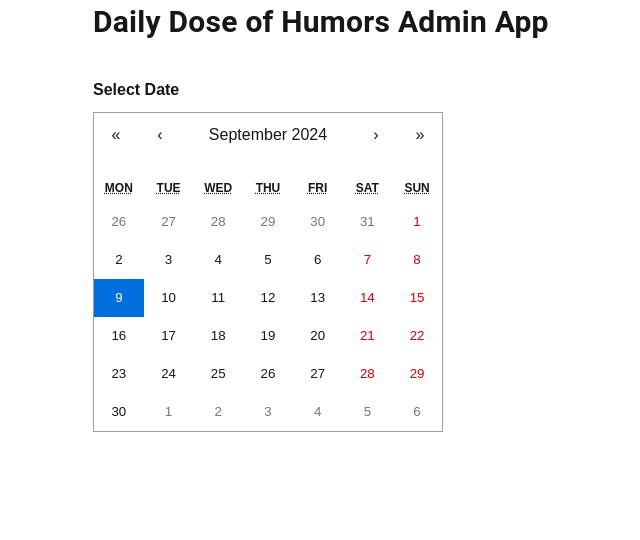
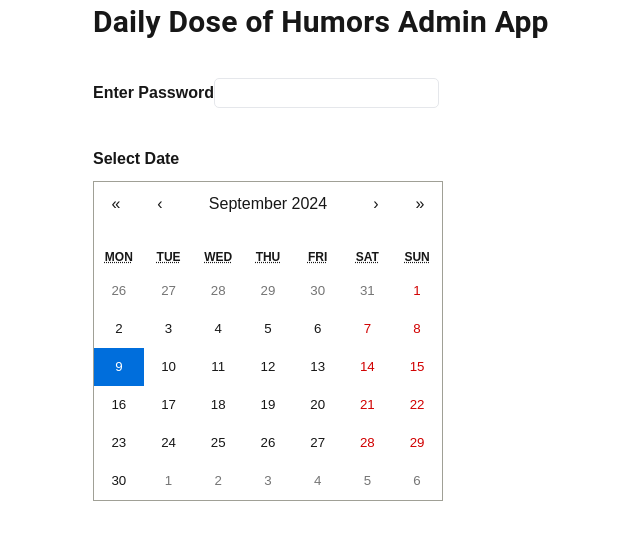
Before and after one commit to cardchess-leader/ddoh-admin-app, a Next.js app: page / in a window 1280 px wide. Shown: the top 540 px of the page, without its empty margins (121-761 px from the left). Built offline with nearby package versions, Linux system fonts and the light colour scheme.

Commit message:
HTTP Message Show + Password Feature

```diff
--- a/package.json
+++ b/package.json
@@ -12,6 +12,7 @@
     "@emotion/react": "^11.13.3",
     "@emotion/styled": "^11.13.0",
     "@mui/material": "^6.0.2",
+    "bcryptjs": "^2.4.3",
     "next": "14.2.8",
     "react": "^18",
     "react-calendar": "^5.0.0",
@@ -20,6 +21,8 @@
     "uuid": "^10.0.0"
   },
   "devDependencies": {
+    "@types/bcrypt": "^5.0.2",
+    "@types/bcryptjs": "^2.4.6",
     "@types/node": "^20",
     "@types/react": "^18",
     "@types/react-dom": "^18",
--- a/src/app/page.tsx
+++ b/src/app/page.tsx
@@ -3,6 +3,7 @@
 
 import React, { useState } from "react";
 import { v4 as uuidv4 } from "uuid";
+import bcrypt from "bcryptjs";
 import { Container, Typography, Box } from "@mui/material";
 import CalendarComponent from "./components/Calendar"; // Correct relative path
 import Dropdown from "./components/Dropdown";
@@ -11,6 +12,7 @@ import SimpleForm from "./components/Form";
 import { HumorCategoryList, firebaseFunctionUrl, HumorDataKey, defaultHumor, Humor, formatDateToYYYYMMDD } from './util';
 
 const HomePage: React.FC = () => {
+  const [password, setPassword] = useState<string>('');
   const [selectedDate, setSelectedDate] = useState<Date | null>(null);
   const [selectedCategory, setSelectedCategory] = useState<string | null>(null);
   const [humorList, setHumorList] = useState<Humor[] | null>(null)
@@ -41,7 +43,7 @@ const HomePage: React.FC = () => {
   }
 
   const createNewHumor = () => {
-    setHumorFormData({...defaultHumor, uuid: uuidv4(), index: humorList?.length || 0}); // this is set
+    setHumorFormData({ ...defaultHumor, uuid: uuidv4(), index: humorList?.length || 0, created_date: formatDateToYYYYMMDD(new Date()), }); // this is set
     setSubmitType('create'); // this is set
   }
 
@@ -79,6 +81,7 @@ const HomePage: React.FC = () => {
       } else {
         requestUrl = `${firebaseFunctionUrl}/addDailyHumors`;
       }
+      const passwordHash = await bcrypt.hash(password, 10);
       const response = await fetch(
         requestUrl,
         {
@@ -86,7 +89,7 @@ const HomePage: React.FC = () => {
           headers: {
             "Content-Type": "application/json",
           },
-          body: JSON.stringify({...humorFormData!, date: formatDateToYYYYMMDD(selectedDate || new Date())}),
+          body: JSON.stringify({ ...humorFormData!, date: formatDateToYYYYMMDD(selectedDate || new Date()), passwordHash }),
         }
       );
       if (response.ok) {
@@ -95,9 +98,11 @@ const HomePage: React.FC = () => {
         setSubmitType('update');
       } else {
         console.error(`${submitType} operation Failed`);
+        setHttpMessage(response.statusText);
       }
     } catch (error) {
       console.error(`${submitType} operation Failed`, error);
+      setHttpMessage(`${submitType} operation Failed, ${error}`);
     } finally {
       setIsHttpRunning(false);
     }
@@ -134,6 +139,16 @@ const HomePage: React.FC = () => {
       </Typography>
       <br />
           <Box mb={4}>
+            <span className="subheading">Enter Password</span>
+              <input
+                type="password"
+                className="form-control flex-1"
+                value={password}
+                onChange={e => setPassword(e.target.value)}
+              />
+            <br />
+          </Box>
+          <Box mb={4}>
             <span className="subheading">Select Date</span>
             <CalendarComponent onDateChange={handleDateChange} />
             <br />
@@ -157,7 +172,7 @@ const HomePage: React.FC = () => {
           {submitType &&
             <Box mb={4}>
               <span className="subheading">Update/Add Humor Details</span>
-          {humorFormData != null && <SimpleForm actionName={submitType ?? 'create'} humorFormData={humorFormData} updateHumorFormData={updateHumorFormData} handleSubmit={handleSubmit} isHttpRunning={isHttpRunning}/>}
+              {humorFormData != null && <SimpleForm actionName={submitType ?? 'create'} humorFormData={humorFormData} updateHumorFormData={updateHumorFormData} handleSubmit={handleSubmit} isHttpRunning={isHttpRunning} />}
             </Box>}
           <div>
             {httpMessage}
--- a/src/app/util.ts
+++ b/src/app/util.ts
@@ -51,19 +51,19 @@ const defaultHumor: Humor = {
   created_date: '2024-01-01', // should be in format of yyyy-mm-dd
   index: 0,
   punchline: '', // empty string will be treated as null, vise versa
-  sender: '',
-  source: '',
+  sender: 'Board Collie',
+  source: 'Daily Dose of Humors',
   uuid: '',
 };
 
 const firebaseFunctionUrl = isProduction ? 'https://us-central1-daily-dose-of-humors.cloudfunctions.net' : 'http://127.0.0.1:5001/daily-dose-of-humors/us-central1';
 
-function formatDateToYYYYMMDD(date: Date): string {
+function formatDateToYYYYMMDD(date: Date): DateString {
   const year = date.getFullYear(); // Get the full year (e.g., 2024)
   const month = String(date.getMonth() + 1).padStart(2, '0'); // Months are zero-indexed, pad with leading zero if needed
   const day = String(date.getDate()).padStart(2, '0'); // Pad day with leading zero if needed
 
-  return `${year}-${month}-${day}`; // Format as 'yyyy-mm-dd'
+  return `${year}-${month}-${day}` as DateString; // Format as 'yyyy-mm-dd'
 }
 
 function validateHumor(humor: Humor): string[] {
```
Also changed, not shown: 1 other file (tests, documents, lock files or other folders). Lines whose indentation alone changed are shown as unchanged.
